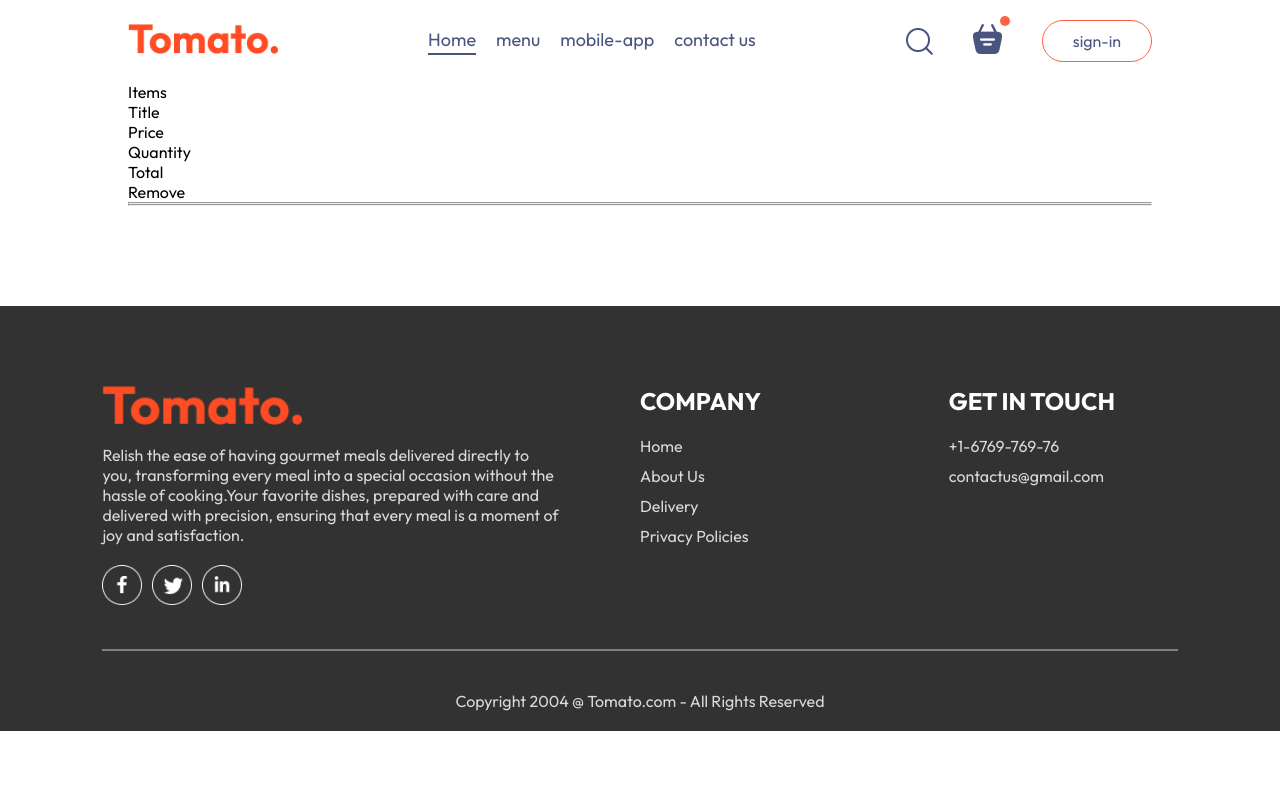
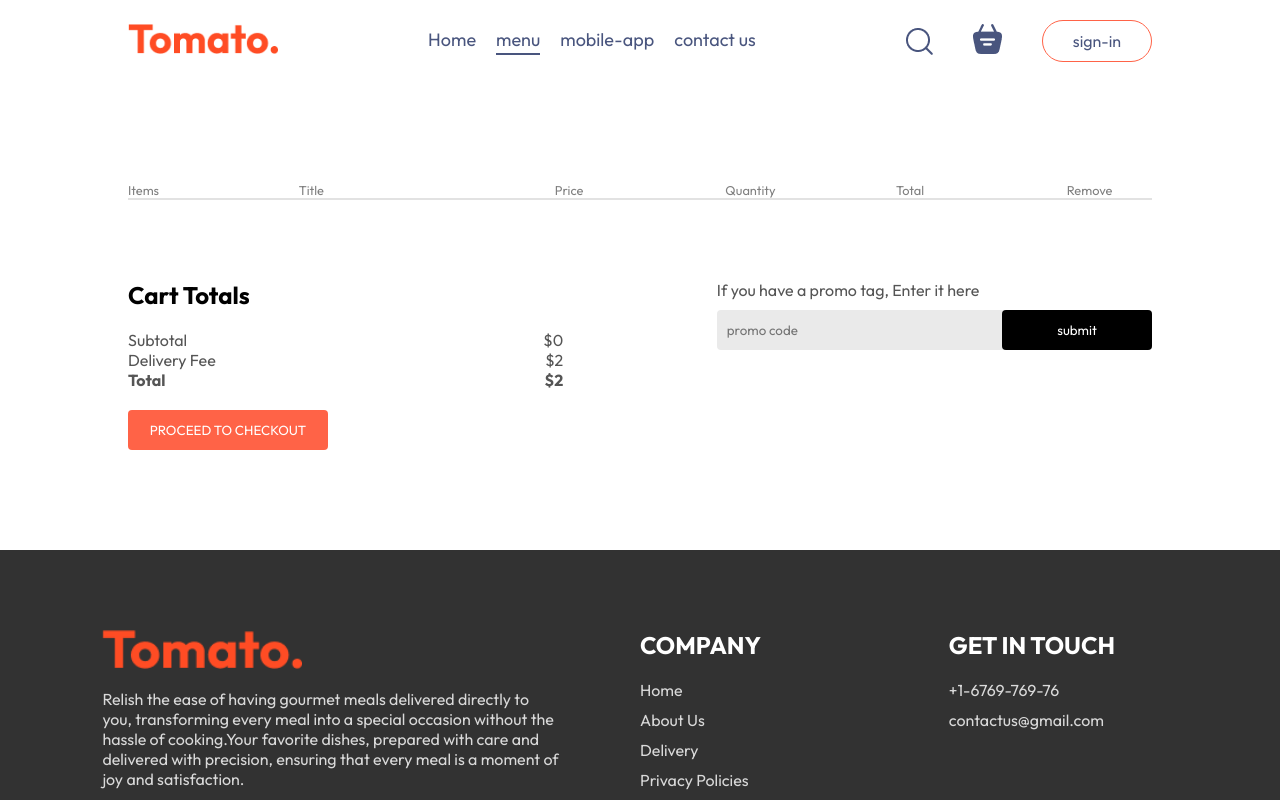
Before and after one commit to AthulSabu2002/react-food-delivery-website, a React (Vite) app in the folder frontend/: page /cart in a window 1280 px wide. Shown: the top 800 px of the page. Built offline with nearby package versions, Linux system fonts and the light colour scheme; a web font is replaced by a local one.

Commit message:
updated cart page

```diff
--- a/frontend/src/components/Navbar/Navbar.jsx
+++ b/frontend/src/components/Navbar/Navbar.jsx
@@ -4,10 +4,14 @@
 import "./Navbar.css";
 import { assets } from '../../assets/assets';
 import { Link } from 'react-router-dom';
+import { useContext } from 'react';
+import { StoreContext } from '../../context/StoreContext';
 
 const Navbar = ({setShowLogin}) => {
 
-  const [menu, setMenu] = useState("home");
+  const [menu, setMenu] = useState("menu");
+
+  const {getTotalCartAmount} = useContext(StoreContext);
 
   return (
     <div className='navbar'>
@@ -24,7 +28,7 @@
 
         <div className='navbar-search-icon'>
           <Link to='/cart'><img src={assets.basket_icon} alt='basket-icon' /></Link>
-          <div className='dot'></div>
+          <div className={getTotalCartAmount()===0? "": 'dot'}></div>
         </div>
         <button onClick={()=>setShowLogin(true)}>sign-in</button>
       </div>
--- a/frontend/src/context/StoreContext.jsx
+++ b/frontend/src/context/StoreContext.jsx
@@ -26,15 +26,28 @@
         });
     };
 
-    useEffect(() => {
-        console.log("cartItems:", cartItems);
-    }, [cartItems]);
+
+    const getTotalCartAmount = () => {
+        let totalAmount = 0;
+
+        for(const item in cartItems){
+            if(cartItems[item] > 0){
+                let itemInfo = food_list.find((product) => product._id === item);
+                totalAmount = totalAmount + (itemInfo.price * cartItems[item]);
+            }
+        }
+
+        return totalAmount;
+
+    }
+
 
     const contextValue = {
         food_list,
         cartItems,
         addToCart,
         removeFromCart,
+        getTotalCartAmount
     };
 
     return (
--- a/frontend/src/pages/Cart/Cart.css
+++ b/frontend/src/pages/Cart/Cart.css
@@ -0,0 +1,107 @@
+.cart{
+    margin-top: 100px;
+}
+
+.cart-items-title{
+    display: grid;
+    grid-template-columns: 1fr 1.5fr 1fr 1fr 1fr 0.5fr;
+    align-items: center;
+    color: grey;
+    font-size: max(1vw, 12px);
+}
+
+.cart-items-item{
+    margin: 10px 0px;
+    color: black;
+}
+
+.cart-items-item img{
+    width: 50px;
+}
+
+.cart hr{
+    height: 1px;
+    background-color: #e2e2e2;
+    border: none;
+}
+
+.cart-items-item .cross{
+    cursor: pointer;
+}
+
+.cart-bottom{
+    margin-top: 80px;
+    display: flex;
+    justify-content: space-between;
+    gap: max(12vw, 20px);
+}
+
+.cart-total{
+    flex: 1;
+    display: flex;
+    flex-direction: column;
+    gap: 20px;
+}
+
+.cart-total-details{
+    display: flex;
+    justify-content: space-between;
+    color: #555;
+}
+
+.cart-total hr{
+    margin: 10px 0px;
+}
+
+.cart-total button{
+    border: none;
+    color: white;
+    background-color: tomato;
+    width: max(15vw, 200px);
+    padding: 12px 0px;
+    border-radius: 4px;
+    cursor: pointer;
+}
+
+.cart-promocode{
+    flex: 1;
+}
+
+.cart-promocode p{
+    color: #555;
+}
+
+.cart-promocode-input{
+    margin-top: 10px;
+    display: flex;
+    justify-content: space-between;
+    align-items: center;
+    background-color: #eaeaea;
+    border-radius: 4px;
+}
+
+.cart-promocode-input input{
+    background: transparent;
+    border: none;
+    outline: none;
+    padding-left: 10px;
+}
+
+.cart-promocode-input button{
+    width: max(10vw, 150px);
+    padding: 12px 5px;
+    background-color: black;
+    border: none;
+    color: white;
+    border-radius: 4px;
+}
+
+@media (max-width: 750px){
+    .cart-bottom{
+        flex-direction: column-reverse;
+    }
+
+    .cart-promocode{
+        justify-content: start;
+    }
+}
--- a/frontend/src/pages/Cart/Cart.jsx
+++ b/frontend/src/pages/Cart/Cart.jsx
@@ -3,10 +3,13 @@
 import React, { useContext } from 'react'
 import './Cart.css'
 import {StoreContext} from '../../context/StoreContext'
+import { useNavigate } from "react-router-dom";
 
 const Cart = () => {
 
-  const {cartItems, food_list, removeFromCart} = useContext(StoreContext);
+  const navigate = useNavigate();
+
+  const {cartItems, food_list, removeFromCart, getTotalCartAmount} = useContext(StoreContext);
 
   return (
     <div className='cart'>
@@ -26,19 +29,55 @@
         {food_list.map((item, index)=>{
             if(cartItems[item._id]>0){
                 return(
-                  <div className="cart-items-title cart-items-item">
-                      <img src={item.image} alt="" />
-                      <p>{item.name}</p>
-                      <p>{item.price}</p>
-                      <p>{cartItems[item.id]}</p>
-                      <p>{item.price * cartItems[item.id]}</p>
-                      <p>X</p>
+                  <div>
+                      <div className="cart-items-title cart-items-item">
+                        <img src={item.image} alt="" />
+                        <p>{item.name}</p>
+                        <p>${item.price}</p>
+                        <p>{cartItems[item._id]}</p>
+                        <p>${item.price * cartItems[item._id]}</p>
+                        <p className='cross' onClick={() => removeFromCart(item._id)}>X</p>
+                    </div>
+                    <hr />
                   </div>
                 )
             }
         })}
 
       </div>
+
+        <div className="cart-bottom">
+          <div className="cart-total">
+            <h2>Cart Totals</h2>
+            <div>
+              <div className="cart-total-details">
+                <p>Subtotal</p>
+                <p>${getTotalCartAmount()}</p>
+              </div>
+              <div className="cart-total-details">
+                <p>Delivery Fee</p>
+                <p>${2}</p>
+              </div>
+              <div className="cart-total-details">
+                <b>Total</b>
+                <b>${getTotalCartAmount() + 2}</b>
+              </div>
+            </div>
+            <button onClick={() => navigate('/order')}>PROCEED TO CHECKOUT</button>
+          </div>
+
+        <div className="cart-promocode">
+          <div>
+            <p>If you have a promo tag, Enter it here</p>
+            <div className="cart-promocode-input">
+              <input type="text" placeholder='promo code'/>
+              <button type="submit">submit</button>
+            </div>
+          </div>
+        </div>
+
+        </div>
+
     </div>
   )
 }
```
